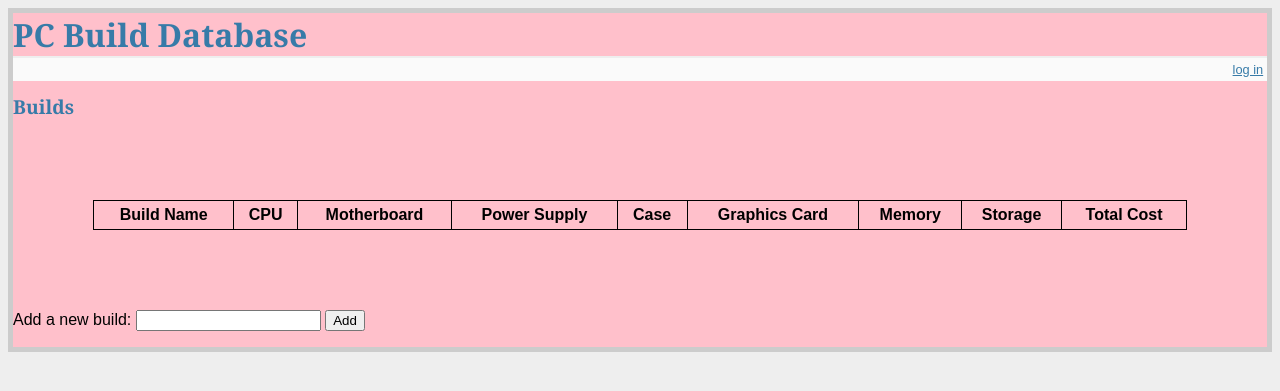
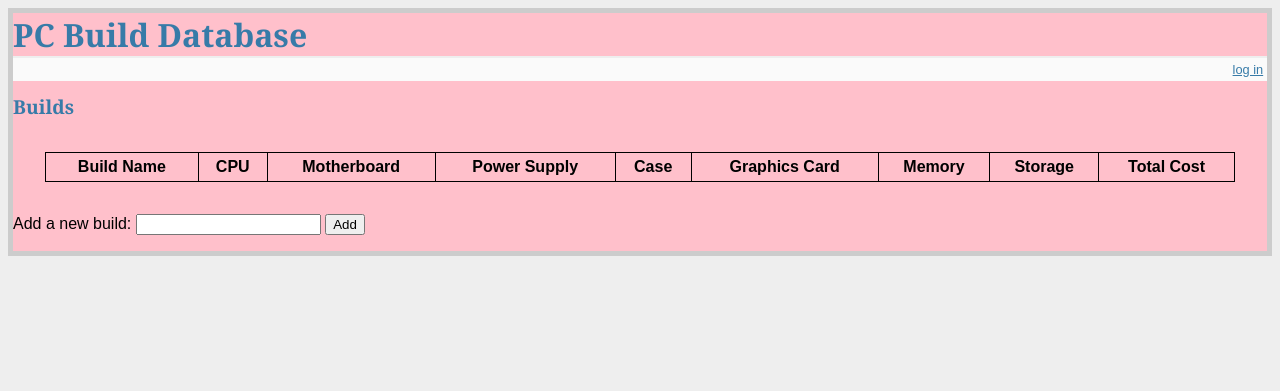
Before and after one commit to btsaubt/pc-build-db, a Flask app: template templates/build_index.html in a window 1280 px wide. Shown: the top 391 px of the page. Run offline with Flask 2, Linux system fonts and the light colour scheme; the template is opened without the code that fills it, so the values that code supplies are empty; parts of the project's set-up code (start-up, migrations or seed data) failed here and were passed over.

Commit message:
make the table container inherit settings from .page

```diff
--- a/templates/build_index.html
+++ b/templates/build_index.html
@@ -19,9 +19,9 @@ td {
 
 #container {
 
-  width: auto;
-  height: auto;
-  margin: 5em;
+  width: inherit;
+  height: inherit;
+  margin: 2em;
 
 }
 
```
